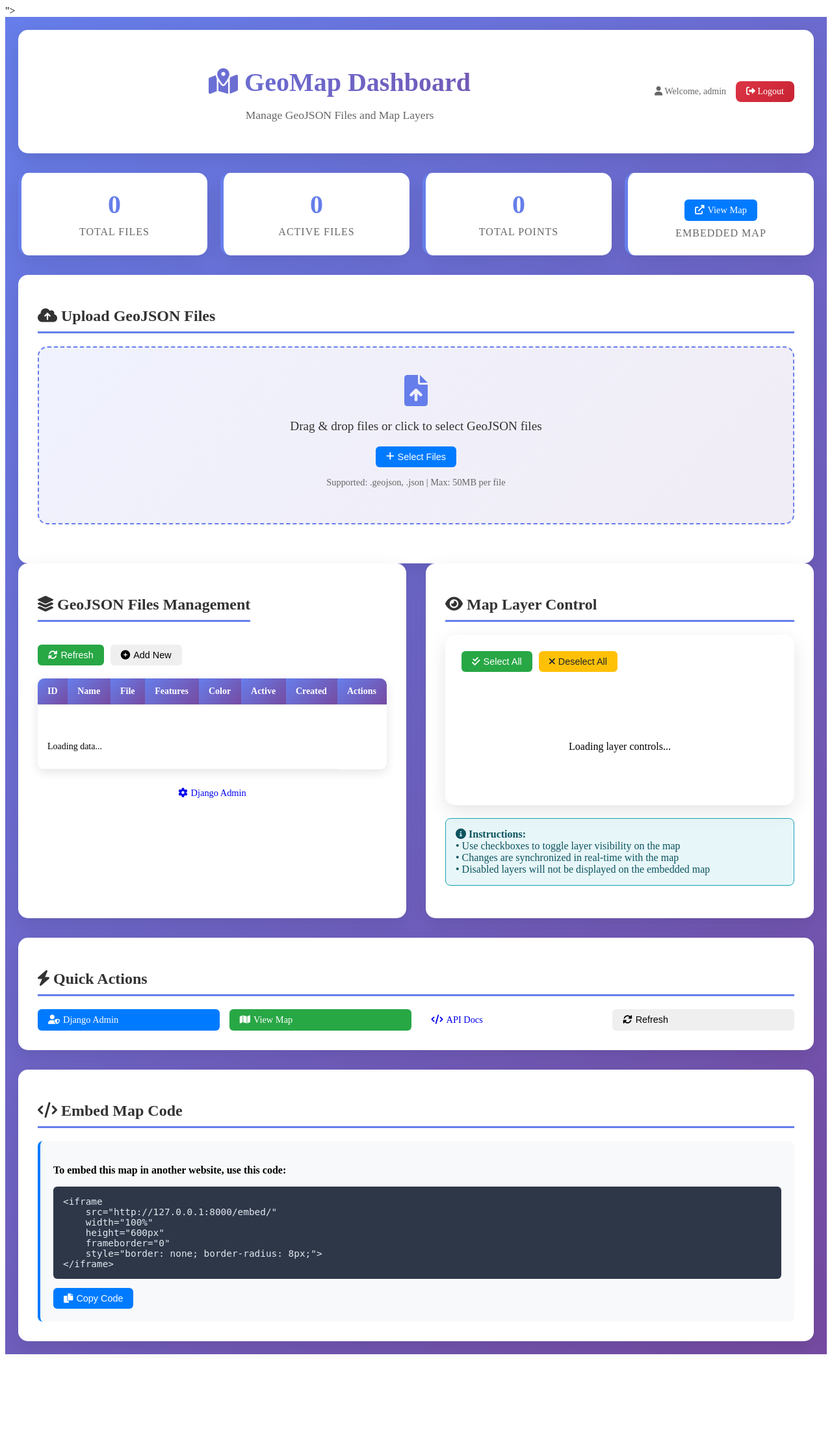
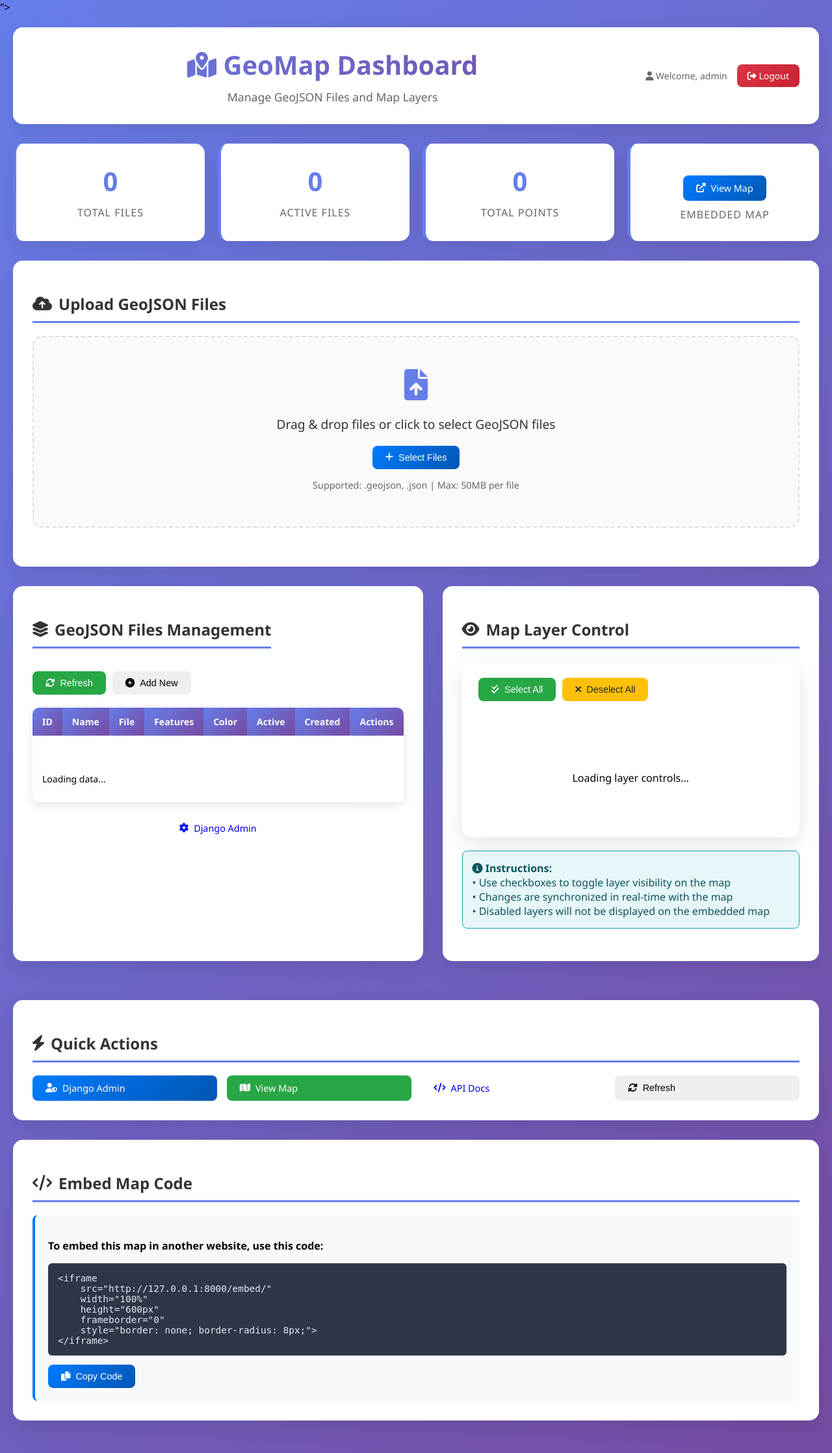
Before and after one commit to duongtran1206/demoMap, a Django app: page /dashboard/ in a window 1280 px wide. Shown: the whole page at 65% size. Before the commit the page ends 2084 px from the top, so only its background shows below. Run offline with Django 5.2, Linux system fonts and the light colour scheme; a user stored in the database is signed in; data comes from the database, SQL or seed files in the repository; data that the repository does not hold is empty.

Commit message:
Fix: Admin dashboard CSS loading issues
- Update production settings for proper static files handling
- Add fallback inline CSS for dashboard template
- Fix ALLOWED_HOSTS and static files configuration
- Add debug script for static files troubleshooting
- Improve error handling for CSS loading failures
- Change X_FRAME_OPTIONS to SAMEORIGIN for embed compatibility

```diff
--- a/maps/templates/maps/dashboard.html
+++ b/maps/templates/maps/dashboard.html
@@ -1,11 +1,171 @@
 <!DOCTYPE html>
-<html lang="vi">
+<html lang="en">
 <head>
     <meta charset="UTF-8">
     <meta name="viewport" content="width=device-width, initial-scale=1.0">
     <title>GeoMap Admin Dashboard</title>
     {% load static %}
-    <link rel="stylesheet" href="{% static 'css/admin_dashboard.css' %}">
+
+    <!-- Try to load custom CSS, fallback to inline if fails -->
+    <link rel="stylesheet" href="{% static 'css/admin_dashboard.css' %}" onerror="this.remove(); document.getElementById('fallback-css').style.display='block';">
+
+    <!-- Fallback inline CSS -->
+    <style id="fallback-css" style="display: none;">
+        body {
+            font-family: 'Segoe UI', Tahoma, Geneva, Verdana, sans-serif;
+            margin: 0;
+            padding: 0;
+            background: linear-gradient(135deg, #667eea 0%, #764ba2 100%);
+            min-height: 100vh;
+        }
+
+        .dashboard-container {
+            padding: 20px;
+            max-width: 1400px;
+            margin: 0 auto;
+        }
+
+        .dashboard-header {
+            background: white;
+            border-radius: 15px;
+            padding: 30px;
+            margin-bottom: 30px;
+            box-shadow: 0 10px 30px rgba(0,0,0,0.1);
+        }
+
+        .header-content {
+            display: flex;
+            justify-content: space-between;
+            align-items: center;
+            flex-wrap: wrap;
+            gap: 20px;
+        }
+
+        .dashboard-title {
+            color: #333;
+            margin: 0;
+            font-size: 2.5rem;
+            font-weight: 700;
+        }
+
+        .dashboard-subtitle {
+            color: #666;
+            margin: 10px 0 0 0;
+            font-size: 1.1rem;
+        }
+
+        .btn {
+            padding: 10px 20px;
+            border: none;
+            border-radius: 8px;
+            font-weight: 500;
+            text-decoration: none;
+            display: inline-flex;
+            align-items: center;
+            gap: 8px;
+            cursor: pointer;
+            transition: all 0.3s ease;
+        }
+
+        .btn-primary {
+            background: linear-gradient(135deg, #007bff 0%, #0056b3 100%);
+            color: white;
+        }
+
+        .logout-btn {
+            background: linear-gradient(135deg, #dc3545 0%, #c82333 100%);
+            color: white;
+            padding: 8px 16px;
+            border-radius: 8px;
+            text-decoration: none;
+            font-size: 14px;
+            font-weight: 500;
+        }
+
+        .content-section {
+            background: white;
+            border-radius: 15px;
+            padding: 30px;
+            margin-bottom: 30px;
+            box-shadow: 0 10px 30px rgba(0,0,0,0.1);
+        }
+
+        .section-title {
+            color: #333;
+            margin-bottom: 20px;
+            font-size: 1.5rem;
+            display: flex;
+            align-items: center;
+            gap: 10px;
+        }
+
+        .stats-grid {
+            display: grid;
+            grid-template-columns: repeat(auto-fit, minmax(250px, 1fr));
+            gap: 20px;
+            margin-bottom: 30px;
+        }
+
+        .stat-card {
+            background: white;
+            border-radius: 15px;
+            padding: 30px;
+            text-align: center;
+            box-shadow: 0 10px 30px rgba(0,0,0,0.1);
+        }
+
+        .upload-section {
+            border: 2px dashed #ddd;
+            border-radius: 15px;
+            padding: 40px;
+            text-align: center;
+            background: #fafafa;
+        }
+
+        .file-input {
+            display: none;
+        }
+
+        .data-table {
+            width: 100%;
+            border-collapse: collapse;
+            margin-top: 20px;
+        }
+
+        .data-table th,
+        .data-table td {
+            padding: 12px;
+            text-align: left;
+            border-bottom: 1px solid #ddd;
+        }
+
+        .data-table th {
+            background-color: #f8f9fa;
+            font-weight: 600;
+        }
+
+        .modal {
+            display: none;
+            position: fixed;
+            z-index: 1000;
+            left: 0;
+            top: 0;
+            width: 100%;
+            height: 100%;
+            background-color: rgba(0,0,0,0.5);
+        }
+
+        .modal-content {
+            background-color: white;
+            margin: 10% auto;
+            padding: 30px;
+            border-radius: 15px;
+            width: 80%;
+            max-width: 600px;
+        }
+    </style>
+
+    <!-- Font Awesome -->
     <link href="https://cdnjs.cloudflare.com/ajax/libs/font-awesome/6.0.0/css/all.min.css" rel="stylesheet">
     <meta name="csrf-token" content="{% csrf_token %}">
 </head>
```
Also changed, not shown: geomap_project/production_settings.py (+12 -3 lines), 1 other file.
